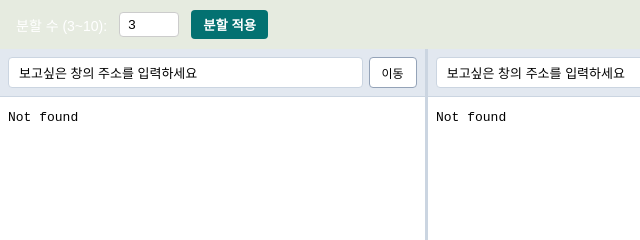
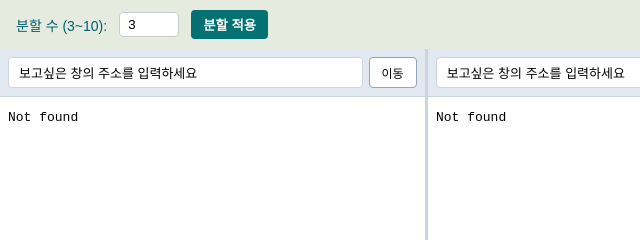
Before and after one commit to lll0rz/commuchang, a plain HTML site: page index.html in a window 1280 px wide. Shown: the top 240 px of the page, 0-640 px from the left. Drawn offline with Linux system fonts and the light colour scheme.

Commit message:
Update index.html

```diff
--- a/index.html
+++ b/index.html
@@ -101,7 +101,7 @@
 <body>
 
   <header>
-    <label for="pane-count" fontcolor="#005E6E">분할 수 (3~10):</label>
+    <label for="pane-count" style="color: #005E6E;">분할 수 (3~10):</label>
     <input type="number" id="pane-count" min="3" max="10" value="3" />
     <button id="apply-btn">분할 적용</button>
   </header>
```
